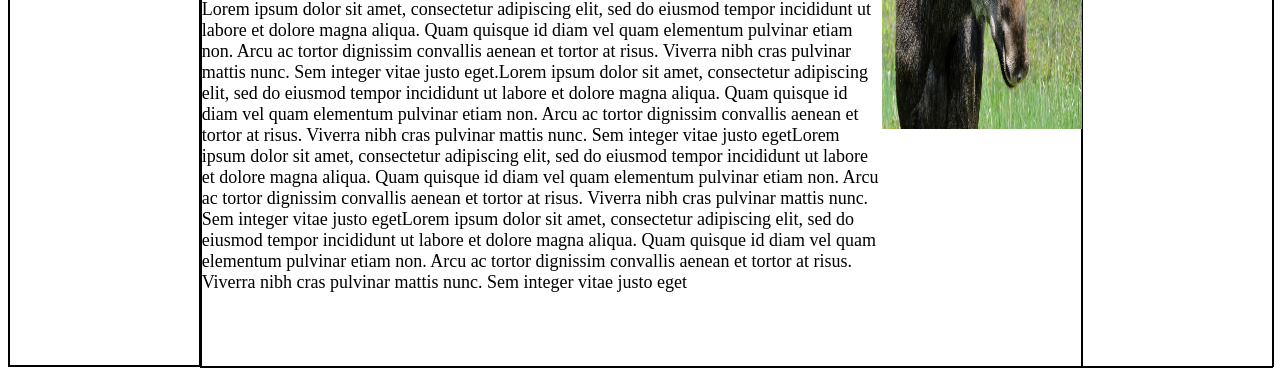
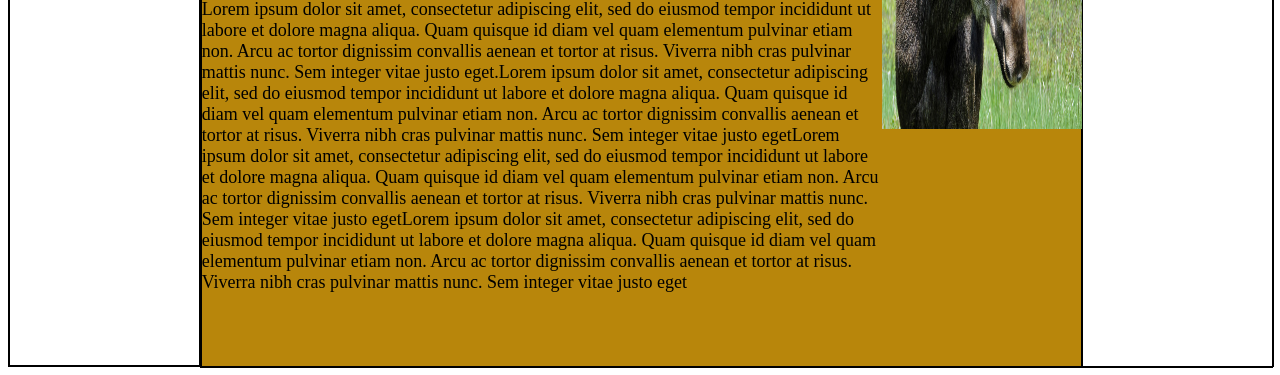
Before and after one commit to 1IMA-1IMB/KP_Sigurd, a plain HTML site: page Html_intro/HTML_intro/CSS_design_oppgaver/oppgave_6/Oppgave6.html in a window 1280 px wide. Shown: the part 443-818 px from the top of the page. Drawn offline with Linux system fonts and the light colour scheme.

Commit message:
Dropbox Transfer to docs

```diff
--- a/Html_intro/HTML_intro/CSS_design_oppgaver/oppgave_6/oppgave6.css
+++ b/Html_intro/HTML_intro/CSS_design_oppgaver/oppgave_6/oppgave6.css
@@ -19,6 +19,7 @@
     width: 70%;
     flex-direction: column;
     border: solid black 1px;
+    background-color: darkgoldenrod;
 }
 .Right {
     display: flex;
```
Also changed, not shown: Html_intro/HTML_intro/docs/DropBox_oppgave/DropBox.css (renamed from Html_intro/HTML_intro/DropBox_oppgave/DropBox.css), Html_intro/HTML_intro/docs/DropBox_oppgave/DropBox.html (renamed from Html_intro/HTML_intro/DropBox_oppgave/DropBox.html), Html_intro/HTML_intro/docs/DropBox_oppgave/DropBox_img.jpg (renamed from Html_intro/HTML_intro/DropBox_oppgave/DropBox_img.jpg), 1 other file.
